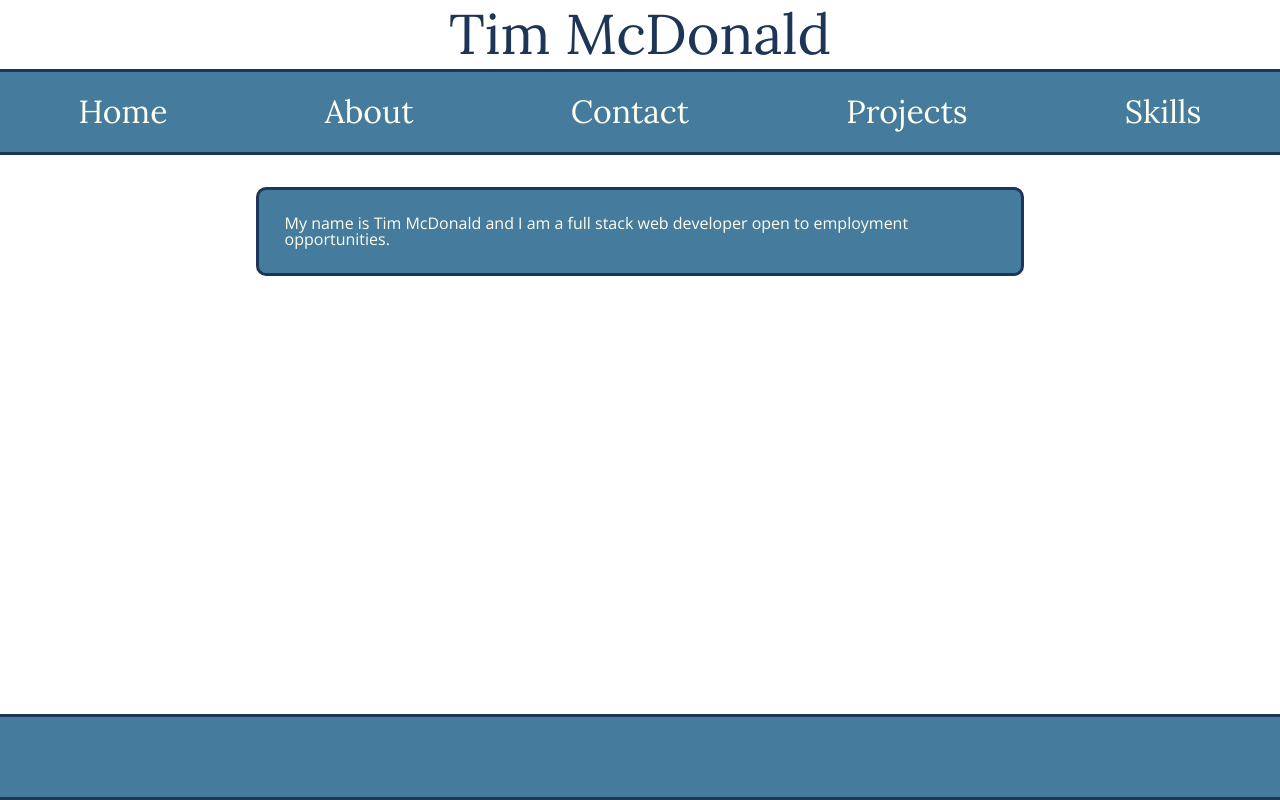
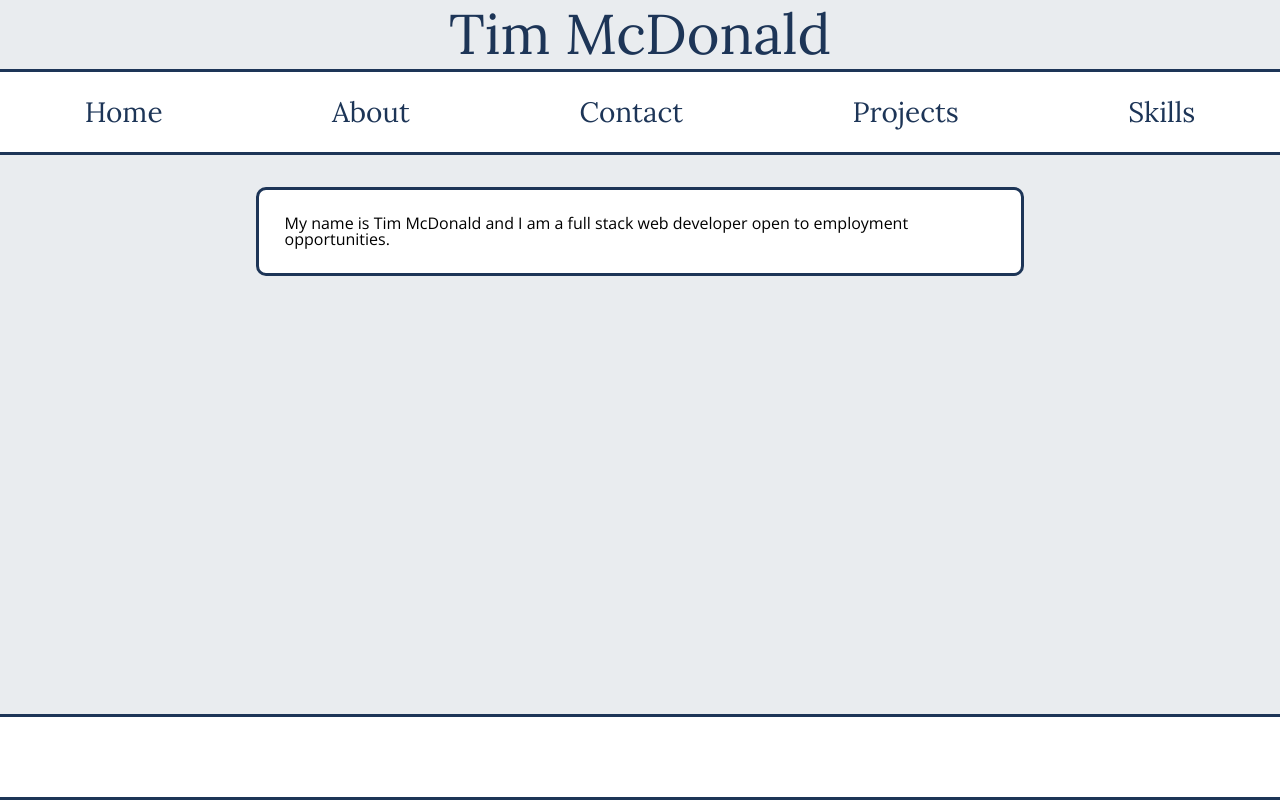
Before and after one commit to timotheemcdonald/react-portfolio, a React (Create React App) app: page / in a window 1280 px wide. Built offline with nearby package versions, Linux system fonts and the light colour scheme.

Commit message:
changed background added hover effect on header link

```diff
--- a/src/App.js
+++ b/src/App.js
@@ -14,7 +14,8 @@ const CenterTitle = styled.div`
 display:flex;
 justify-content:center;
 margin-top: 0.50%;
-margin-bottom: 0.50%;`
+margin-bottom: 0.50%;
+background-color:#e9ecef;`
 
 function App() {
   return (
--- a/src/components/Home.js
+++ b/src/components/Home.js
@@ -13,16 +13,10 @@ border: 3px solid #1d3557;
 margin-left:20%;
 margin-right:20%;
 border-radius:10px;
-background-color:#457b9d;
-color:ivory;
+background-color:white;
+
 `
 
-// //border: 3px solid #0b6a96;
-// margin-left:20%;
-// margin-right:20%;
-// border-radius:10px;
-// background-color:#3784a6;
-// color:ivory;//
 
 function Home(){
     const history = useHistory()
--- a/src/index.css
+++ b/src/index.css
@@ -29,10 +29,17 @@ article, aside, details, figcaption, figure,
 footer, header, hgroup, menu, nav, section {
 	display: block;
 }
+
+*::before,
+*::after {
+  box-sizing: border-box;
+}
+
 body {
   line-height: 1;
   box-sizing: border-box;
   font-family: 'Open Sans', sans-serif;
+  background-color:#e9ecef;
 }
 ol, ul {
 	list-style: none;
@@ -61,13 +68,30 @@ h1 {
 
 header a {
   text-decoration:none;
-  color: ivory;
+  color: #1d3557;
   font-family: 'Lora', serif;
-  font-size: 2rem;
+  font-size: 1.75rem;
+  position:relative;
 }
 
-header a:hover{
-  color:#e63946;
+header a:hover {
+  font-weight:600;
+}
+
+header a::after{
+  content:"";
+  position: absolute;
+  width:100%;
+  height:.15rem;
+  background: #1d3557;
+ bottom:0;
+ left:0;
+ transform: scaleX(0);
+ transition: transform 250ms ease-in;
+}
+
+header a:hover::after {
+  transform: scaleX(1)
 }
 
 
@@ -79,22 +103,23 @@ header a:hover{
 header {
   border-bottom: 3px solid #1d3557;
   border-top: 3px solid #1d3557;
-  background-color:#457b9d;
+  background-color:white;
   width: 100%;
-  color:ivory;
+  color:#1d3557;
   min-height:10vh;
 display:flex;
 justify-content:space-around;
 align-items:center;
+
 }
 
 footer {
   border-bottom: 3px solid #1d3557;
   border-top: 3px solid #1d3557;
-  background-color:#457b9d;
+  background-color:white;
   width: 100%;
   min-height:10vh;
-  color:ivory;
+  color:#1d3557;
 display:flex;
 justify-content:space-around;
 align-items:center;
```
